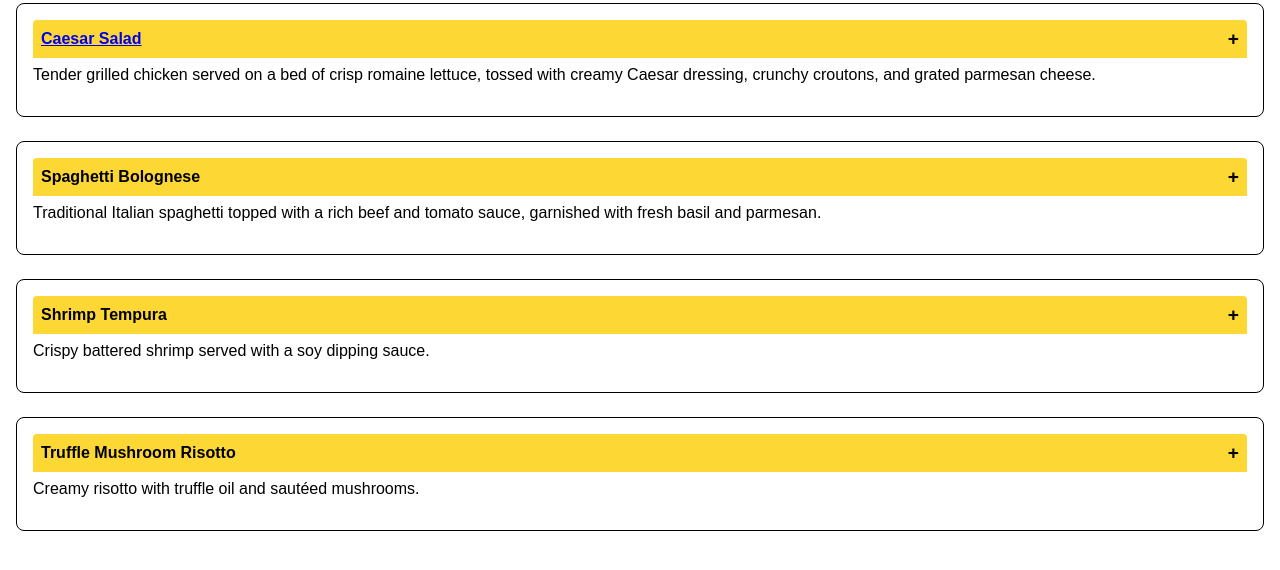
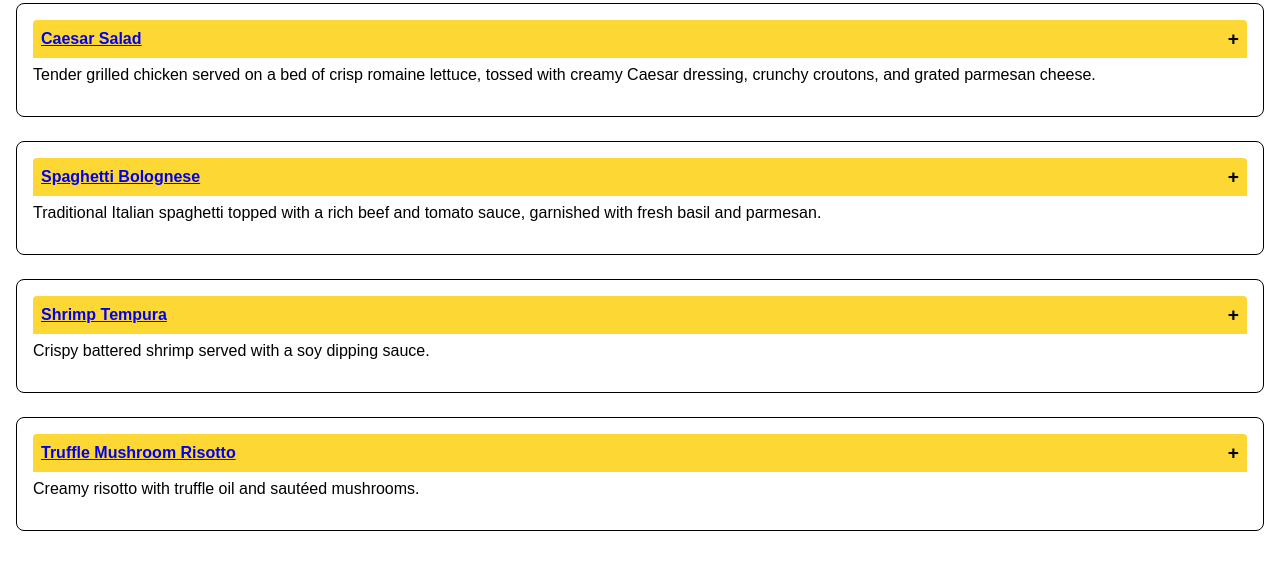
Before and after one commit to samuellukaswidmer/HCI-application, a plain HTML site: page pages/menu.html in a window 1280 px wide. Shown: the part 154-724 px from the top of the page. Drawn offline with Linux system fonts and the light colour scheme.

Commit message:
menu new links

```diff
--- a/pages/menu.html
+++ b/pages/menu.html
@@ -28,7 +28,7 @@
 
     <div class="menu-item">
         <div class="item-header">
-            <span class="item-name">Spaghetti Bolognese</span>
+            <a href="spaghetti.html" class="item-name">Spaghetti Bolognese</a>
             <span class="item-add">+</span>
         </div>
         <p class="item-description">Traditional Italian spaghetti topped with a rich beef and tomato sauce, garnished with fresh basil and parmesan.</p>
@@ -36,7 +36,7 @@
 
     <div class="menu-item">
         <div class="item-header">
-            <span class="item-name">Shrimp Tempura</span>
+            <a href="shrimp.html" class="item-name">Shrimp Tempura</a>
             <span class="item-add">+</span>
         </div>
         <p class="item-description">Crispy battered shrimp served with a soy dipping sauce.</p>
@@ -44,7 +44,7 @@
 
     <div class="menu-item">
         <div class="item-header">
-            <span class="item-name">Truffle Mushroom Risotto</span>
+            <a href="risotto.html" class="item-name">Truffle Mushroom Risotto</a>
             <span class="item-add">+</span>
         </div>
         <p class="item-description">Creamy risotto with truffle oil and sautéed mushrooms.</p>
```
